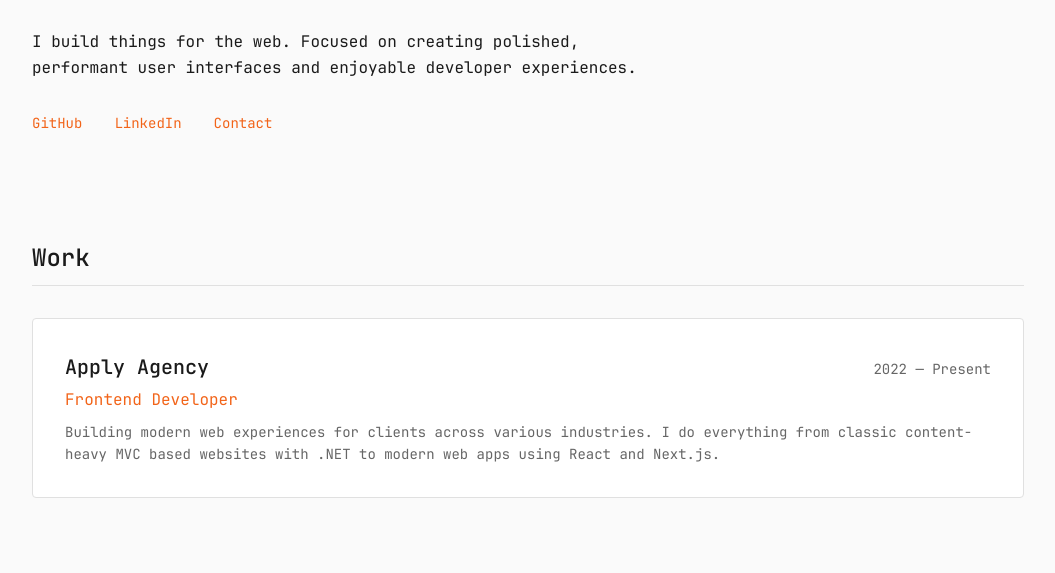
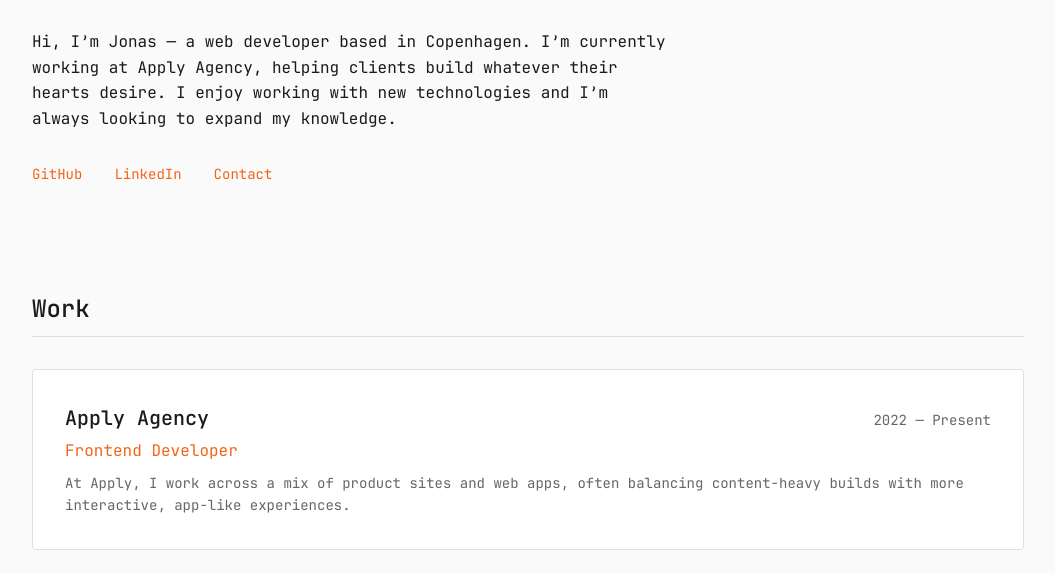
Before and after one commit to JonasPalms/palmo, an Astro site: page / in a window 1280 px wide. Shown: the part 227-800 px from the top of the page, without its empty margins (112-1167 px from the left). Built offline with nearby package versions, Linux system fonts and the light colour scheme; Astro itself is replaced by a stand-in of ours.

Commit message:
Update homepage intro and work copy

```diff
--- a/src/pages/index.astro
+++ b/src/pages/index.astro
@@ -23,8 +23,9 @@ const featuredProjects = projects
         </h1>
         <p class="hero-subtitle">Web Developer</p>
         <p class="hero-bio">
-          I build things for the web. Focused on creating polished, performant user interfaces and
-          enjoyable developer experiences.
+          Hi, I’m Jonas — a web developer based in Copenhagen. I’m currently working at Apply
+          Agency, helping clients build whatever their hearts desire. I enjoy working with new
+          technologies and I’m always looking to expand my knowledge.
         </p>
         <div class="hero-links">
           <a href="https://github.com/jonaspalms" target="_blank" rel="noopener"> GitHub </a>
@@ -46,9 +47,8 @@ const featuredProjects = projects
       </div>
       <p class="work-role">Frontend Developer</p>
       <p class="work-description">
-        Building modern web experiences for clients across various industries. I do everything from
-        classic content-heavy MVC based websites with .NET to modern web apps using React and
-        Next.js.
+        At Apply, I work across a mix of product sites and web apps, often balancing content-heavy
+        builds with more interactive, app-like experiences.
       </p>
     </div>
   </section>
```
